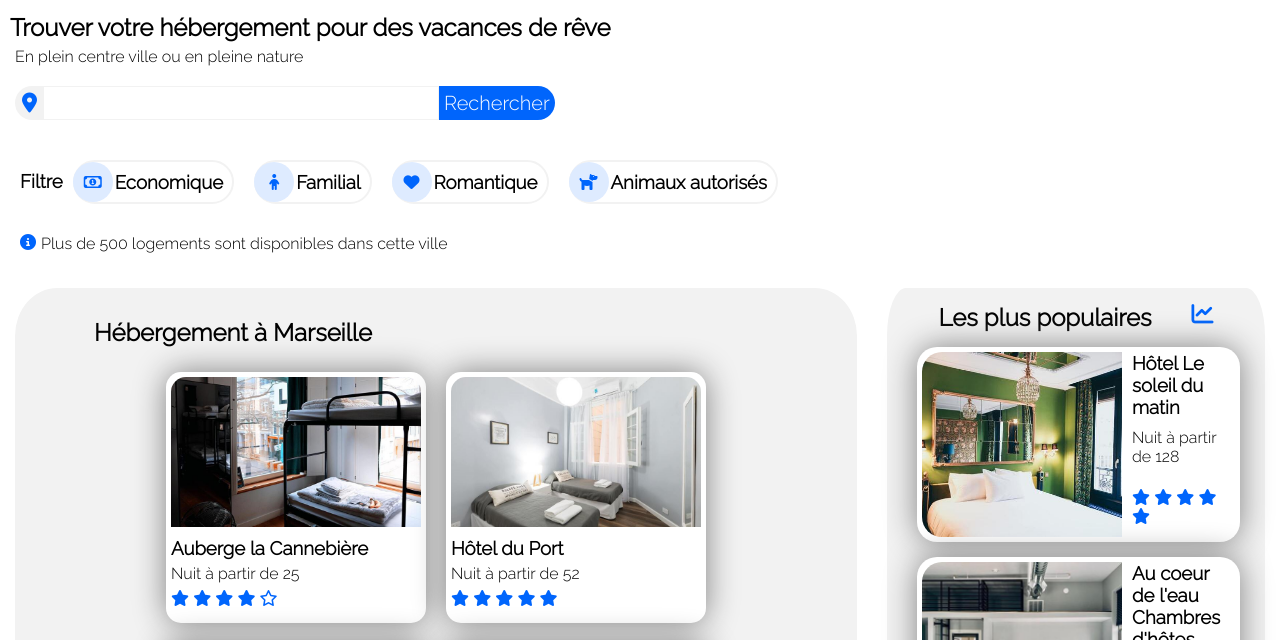
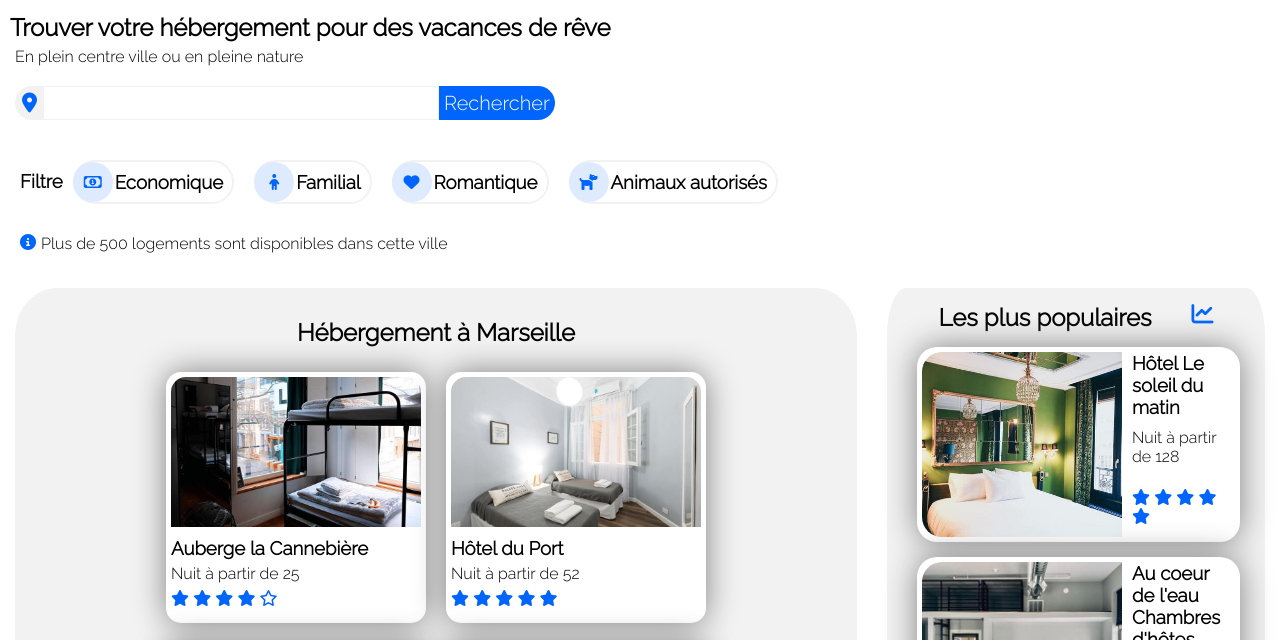
Before and after one commit to SchadiaT/TounkaraSchadia_2_01072021, a plain HTML site: page index.html in a window 1280 px wide. Shown: the part 126-766 px from the top of the page. Drawn offline with Linux system fonts and the light colour scheme.

Commit message:
new changes

```diff
--- a/style.css
+++ b/style.css
@@ -179,7 +179,7 @@ main{
     display: flex;
  }
  .title {
-     padding: 15px 50% 15px 0;
+     padding: 15px 0 15px 0;
  }
  .room_box_title {
      padding-bottom: 5px;
```
Also changed, not shown: index.html (+2 -1 lines).
